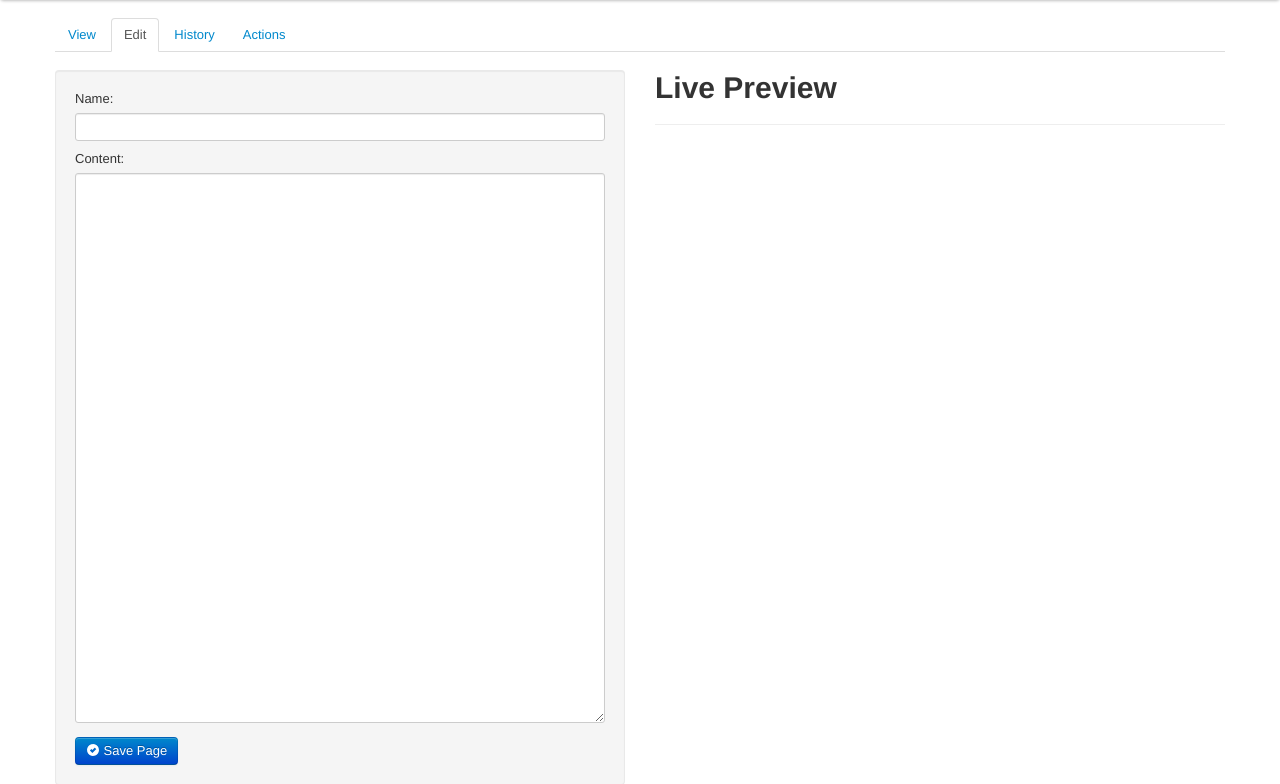
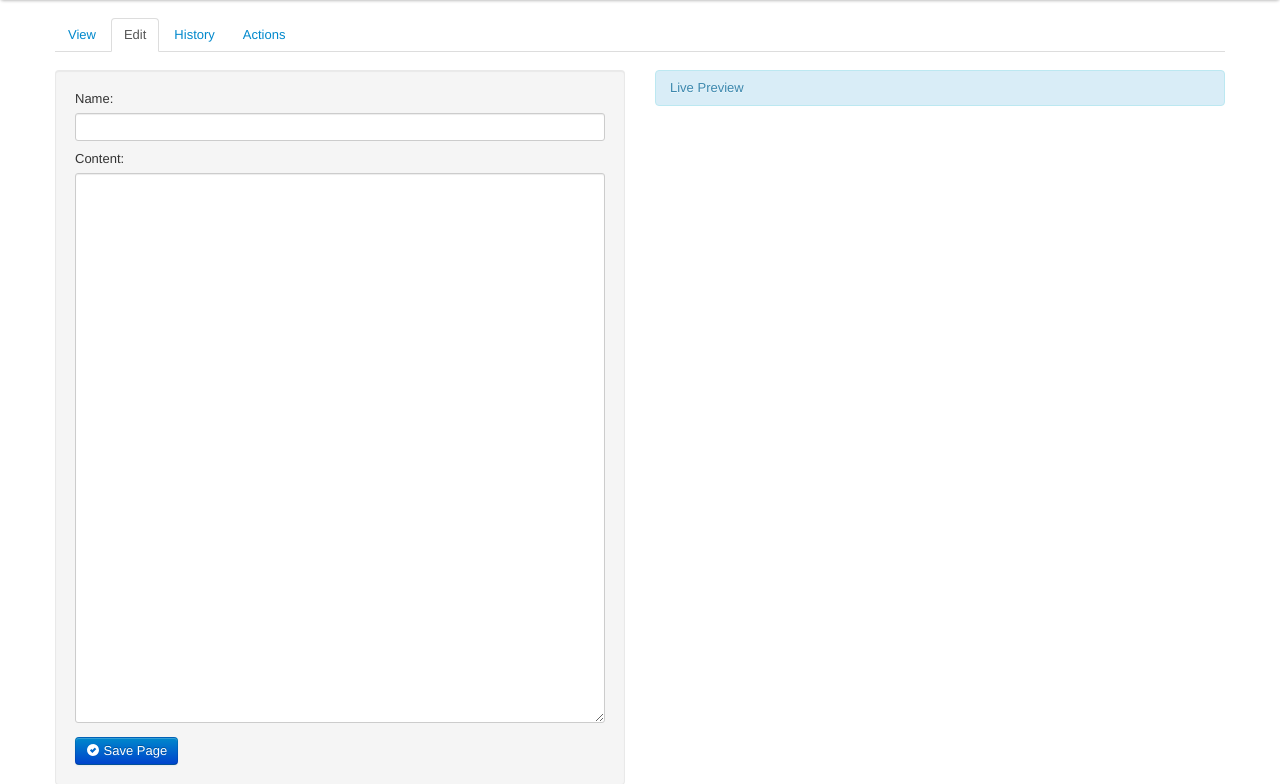
Before and after one commit to Wilfred/Picky, a Django app: template picky/templates/pages/page_edit.html in a window 1280 px wide. Shown: the part 40-824 px from the top of the page. Run offline with Django 3.2, Linux system fonts and the light colour scheme; the template is opened without the code that fills it: values that come from a table or form of the project are taken from there, others are empty; data comes from the database, SQL or seed files in the repository; parts of the project's set-up code (start-up, migrations or seed data) failed here and were passed over; some libraries are stand-ins or nearby versions.

Commit message:
tweaking preview style

```diff
--- a/picky/templates/pages/page_edit.html
+++ b/picky/templates/pages/page_edit.html
@@ -26,8 +26,8 @@
     </div>
 
     <div class="span6">
-        <h1>Live Preview</h1>
-        <hr>
+        <div class="alert alert-info">Live Preview
+        </div>
         <div id="preview">
         {{ page.get_rendered_content|safe }}
         </div>
```
